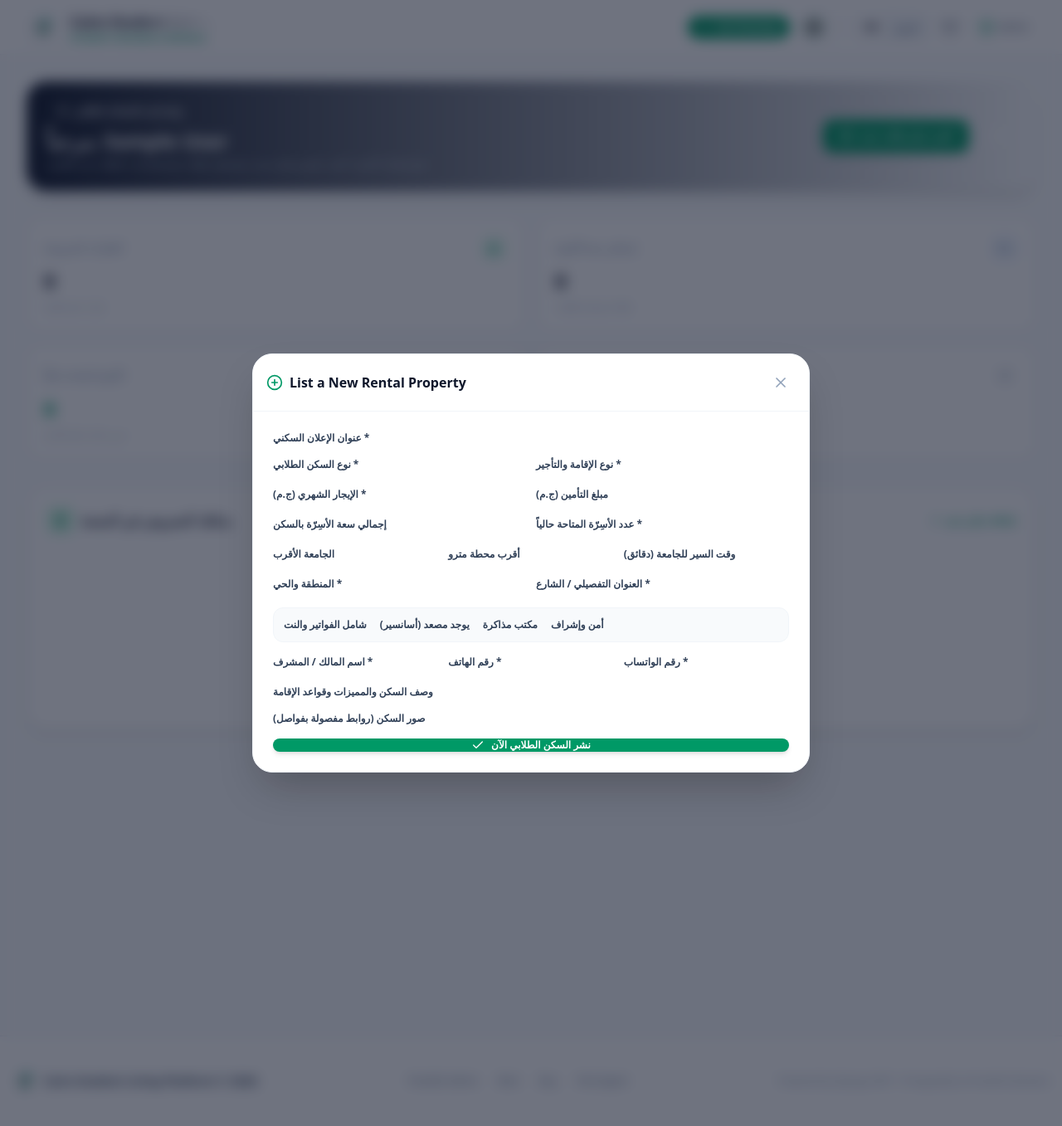
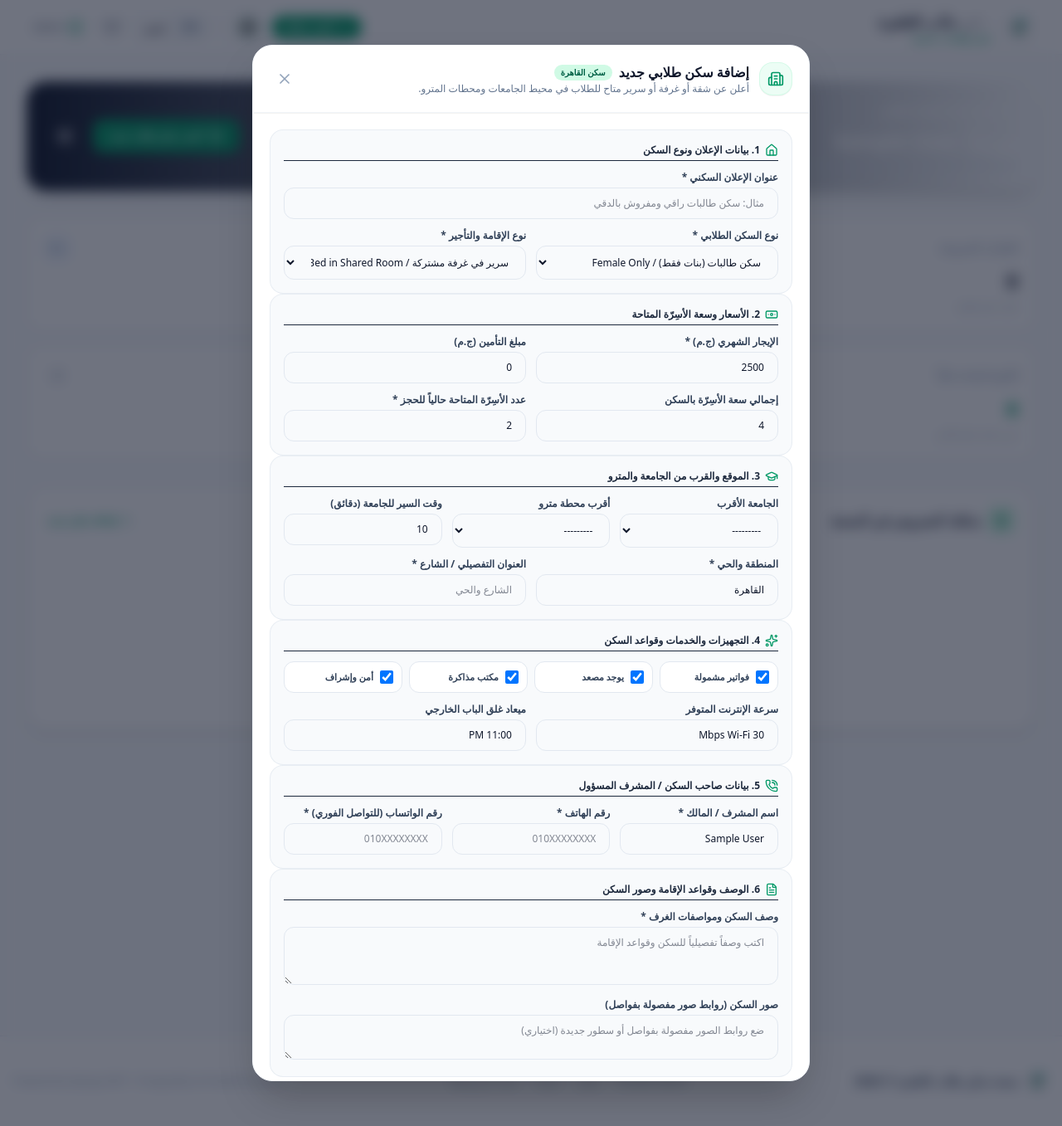
Before and after one commit to solo3li/rental-website-development--4-, a Django app: page /accounts/dashboard/ in a window 1280 px wide, after a click on "أضف سكنك". Shown: the whole page at 83% size. Run offline with Django 5.2, Linux system fonts and the light colour scheme; the visitor is signed in with stand-in values (Sample User, id 1); data that the repository does not hold is empty; grey boxes are pictures that could not be loaded.

Commit message:
feat: add property form, detail modal template, and core context processor

```diff
--- a/rental_project/apps/core/context_processors.py
+++ b/rental_project/apps/core/context_processors.py
@@ -190,14 +190,35 @@ def global_context(request):
     if lang in ['en', 'ar']:
         request.session['lang'] = lang
     else:
-        lang = request.session.get('lang', 'en')
+        lang = request.session.get('lang', 'ar')
 
     direction = 'rtl' if lang == 'ar' else 'ltr'
-    t = TRANSLATIONS.get(lang, TRANSLATIONS['en'])
+    t = TRANSLATIONS.get(lang, TRANSLATIONS['ar'])
+
+    # Global Forms for Modals across all views
+    property_form = None
+    tour_form = None
+    try:
+        from apps.properties.forms import PropertyForm
+        from apps.tours.forms import TourBookingForm
+
+        init_prop = {}
+        if request.user.is_authenticated:
+            init_prop['agent_name'] = request.user.get_full_name() or request.user.username
+            if hasattr(request.user, 'profile'):
+                init_prop['agent_phone'] = getattr(request.user.profile, 'phone', '') or ''
+                init_prop['whatsapp_number'] = getattr(request.user.profile, 'whatsapp', '') or getattr(request.user.profile, 'phone', '') or ''
+
+        property_form = PropertyForm(initial=init_prop)
+        tour_form = TourBookingForm()
+    except Exception:
+        pass
 
     return {
         'current_lang': lang,
         'direction': direction,
         'is_ar': lang == 'ar',
         't': t,
+        'property_form': property_form,
+        'tour_form': tour_form,
     }
--- a/rental_project/apps/properties/forms.py
+++ b/rental_project/apps/properties/forms.py
@@ -16,6 +16,30 @@ class PropertyForm(forms.ModelForm):
             'placeholder': 'تكييف، مروحة، ثلاجة، سخان، غسالة، شرفة...',
             'class': 'w-full px-4 py-2.5 rounded-xl border border-slate-200 focus:outline-none focus:ring-2 focus:ring-emerald-500 text-xs'
         })
+    )
+    floor_number = forms.IntegerField(
+        required=False,
+        initial=1,
+        widget=forms.NumberInput(attrs={'class': 'w-full px-4 py-2.5 rounded-xl border border-slate-200 focus:ring-2 focus:ring-emerald-500 text-xs', 'placeholder': '1'})
+    )
+    description = forms.CharField(
+        required=False,
+        widget=forms.Textarea(attrs={'rows': 2, 'class': 'w-full px-4 py-2.5 rounded-xl border border-slate-200 focus:ring-2 focus:ring-emerald-500 text-xs', 'placeholder': 'English description (optional)'})
+    )
+    deposit_egp = forms.DecimalField(
+        required=False,
+        initial=0,
+        widget=forms.NumberInput(attrs={'class': 'w-full px-4 py-2.5 rounded-xl border border-slate-200 focus:ring-2 focus:ring-emerald-500 text-xs', 'placeholder': '1000'})
+    )
+    total_capacity = forms.IntegerField(
+        required=False,
+        initial=4,
+        widget=forms.NumberInput(attrs={'class': 'w-full px-4 py-2.5 rounded-xl border border-slate-200 focus:ring-2 focus:ring-emerald-500 text-xs', 'placeholder': '4'})
+    )
+    walking_minutes = forms.IntegerField(
+        required=False,
+        initial=10,
+        widget=forms.NumberInput(attrs={'class': 'w-full px-4 py-2.5 rounded-xl border border-slate-200 focus:ring-2 focus:ring-emerald-500 text-xs', 'placeholder': '10'})
     )
 
     class Meta:
--- a/rental_project/templates/properties/partials/modals.html
+++ b/rental_project/templates/properties/partials/modals.html
@@ -188,20 +188,38 @@
 </div>
 
 <!-- 2. Add Property Modal -->
-<div id="addPropertyModal" class="fixed inset-0 z-50 bg-slate-900/60 backdrop-blur-sm hidden items-center justify-center p-4 overflow-y-auto">
-  <div class="relative w-full max-w-2xl bg-white rounded-3xl shadow-2xl border border-slate-100 overflow-hidden my-auto max-h-[90vh] flex flex-col">
-    <div class="p-4 border-b border-slate-100 flex items-center justify-between bg-white">
-      <h3 class="font-bold text-slate-900 text-base flex items-center gap-2">
-        <i data-lucide="plus-circle" class="w-5 h-5 text-emerald-600"></i>
-        <span>{{ t.listNewProperty }}</span>
+<div id="addPropertyModal" class="fixed inset-0 z-50 bg-slate-900/60 backdrop-blur-sm hidden items-center justify-center p-3 sm:p-4 overflow-y-auto">
+  <div class="relative w-full max-w-2xl bg-white rounded-3xl shadow-2xl border border-slate-100 overflow-hidden my-auto max-h-[92vh] flex flex-col">
+
+    <!-- Modal Header -->
+    <div class="p-5 border-b border-slate-100 flex items-center justify-between bg-white sticky top-0 z-20 shadow-2xs">
+      <div class="flex items-center gap-3">
+        <div class="w-10 h-10 rounded-2xl bg-emerald-50 text-emerald-600 flex items-center justify-center border border-emerald-100/80 shadow-2xs">
+          <i data-lucide="building-2" class="w-5 h-5"></i>
+        </div>
+        <div>
+          <h3 class="font-extrabold text-slate-900 text-base flex items-center gap-2">
+            <span>إضافة سكن طلابي جديد</span>
+            <span class="px-2 py-0.5 rounded-full bg-emerald-100 text-emerald-800 text-[10px] font-bold">سكن القاهرة</span>
           </h3>
-      <button onclick="window.closeModal('addPropertyModal')" class="p-2 rounded-xl text-slate-400 hover:text-slate-700 hover:bg-slate-100">
+          <p class="text-xs text-slate-500">أعلن عن شقة أو غرفة أو سرير متاح للطلاب في محيط الجامعات ومحطات المترو.</p>
+        </div>
+      </div>
+      <button onclick="window.closeModal('addPropertyModal')" class="p-2 rounded-xl text-slate-400 hover:text-slate-700 hover:bg-slate-100 transition cursor-pointer">
         <i data-lucide="x" class="w-5 h-5"></i>
       </button>
     </div>
 
-    <form method="POST" action="/property/create/" class="p-6 overflow-y-auto space-y-4 text-xs">
+    <!-- Modal Form -->
+    <form method="POST" action="/property/create/" class="p-5 sm:p-6 overflow-y-auto space-y-5 text-xs">
       {% csrf_token %}
+
+      <!-- Section 1: Basic Info & Housing Type -->
+      <div class="p-4 rounded-2xl bg-slate-50 border border-slate-200/70 space-y-3">
+        <div class="flex items-center gap-1.5 font-bold text-slate-800 text-xs pb-1 border-b border-slate-200/50">
+          <i data-lucide="home" class="w-4 h-4 text-emerald-600"></i>
+          <span>1. بيانات الإعلان ونوع السكن</span>
+        </div>
 
         <div>
           <label class="block font-bold text-slate-700 mb-1">عنوان الإعلان السكني *</label>
@@ -217,6 +235,14 @@
             <label class="block font-bold text-slate-700 mb-1">نوع الإقامة والتأجير *</label>
             {{ property_form.rental_type }}
           </div>
+        </div>
+      </div>
+
+      <!-- Section 2: Pricing & Bed Capacity -->
+      <div class="p-4 rounded-2xl bg-slate-50 border border-slate-200/70 space-y-3">
+        <div class="flex items-center gap-1.5 font-bold text-slate-800 text-xs pb-1 border-b border-slate-200/50">
+          <i data-lucide="banknote" class="w-4 h-4 text-emerald-600"></i>
+          <span>2. الأسعار وسعة الأسِرّة المتاحة</span>
         </div>
 
         <div class="grid grid-cols-1 sm:grid-cols-2 gap-3">
@@ -236,9 +262,17 @@
             {{ property_form.total_capacity }}
           </div>
           <div>
-          <label class="block font-bold text-slate-700 mb-1">عدد الأسِرّة المتاحة حالياً *</label>
+            <label class="block font-bold text-slate-700 mb-1">عدد الأسِرّة المتاحة حالياً للحجز *</label>
             {{ property_form.available_beds }}
           </div>
+        </div>
+      </div>
+
+      <!-- Section 3: Proximity to Universities & Metro -->
+      <div class="p-4 rounded-2xl bg-slate-50 border border-slate-200/70 space-y-3">
+        <div class="flex items-center gap-1.5 font-bold text-slate-800 text-xs pb-1 border-b border-slate-200/50">
+          <i data-lucide="graduation-cap" class="w-4 h-4 text-emerald-600"></i>
+          <span>3. الموقع والقرب من الجامعة والمترو</span>
         </div>
 
         <div class="grid grid-cols-1 sm:grid-cols-3 gap-3">
@@ -266,29 +300,56 @@
             {{ property_form.address }}
           </div>
         </div>
+      </div>
 
-      <div class="flex flex-wrap items-center gap-4 p-3 bg-slate-50 rounded-xl border border-slate-100">
-        <label class="flex items-center gap-2 cursor-pointer font-bold text-slate-700">
+      <!-- Section 4: Amenities & Curfew -->
+      <div class="p-4 rounded-2xl bg-slate-50 border border-slate-200/70 space-y-3">
+        <div class="flex items-center gap-1.5 font-bold text-slate-800 text-xs pb-1 border-b border-slate-200/50">
+          <i data-lucide="sparkles" class="w-4 h-4 text-emerald-600"></i>
+          <span>4. التجهيزات والخدمات وقواعد السكن</span>
+        </div>
+
+        <div class="grid grid-cols-2 sm:grid-cols-4 gap-2">
+          <label class="flex items-center gap-2 p-2.5 bg-white rounded-xl border border-slate-200 cursor-pointer hover:border-emerald-400 transition">
             {{ property_form.bills_included }}
-          <span>شامل الفواتير والنت</span>
+            <span class="font-bold text-slate-700 text-[11px]">فواتير مشمولة</span>
           </label>
-        <label class="flex items-center gap-2 cursor-pointer font-bold text-slate-700">
+          <label class="flex items-center gap-2 p-2.5 bg-white rounded-xl border border-slate-200 cursor-pointer hover:border-emerald-400 transition">
             {{ property_form.has_elevator }}
-          <span>يوجد مصعد (أسانسير)</span>
+            <span class="font-bold text-slate-700 text-[11px]">يوجد مصعد</span>
           </label>
-        <label class="flex items-center gap-2 cursor-pointer font-bold text-slate-700">
+          <label class="flex items-center gap-2 p-2.5 bg-white rounded-xl border border-slate-200 cursor-pointer hover:border-emerald-400 transition">
             {{ property_form.study_desk }}
-          <span>مكتب مذاكرة</span>
+            <span class="font-bold text-slate-700 text-[11px]">مكتب مذاكرة</span>
           </label>
-        <label class="flex items-center gap-2 cursor-pointer font-bold text-slate-700">
+          <label class="flex items-center gap-2 p-2.5 bg-white rounded-xl border border-slate-200 cursor-pointer hover:border-emerald-400 transition">
             {{ property_form.is_supervised }}
-          <span>أمن وإشراف</span>
+            <span class="font-bold text-slate-700 text-[11px]">أمن وإشراف</span>
           </label>
+        </div>
+
+        <div class="grid grid-cols-1 sm:grid-cols-2 gap-3 pt-1">
+          <div>
+            <label class="block font-bold text-slate-700 mb-1">سرعة الإنترنت المتوفر</label>
+            {{ property_form.wifi_speed }}
+          </div>
+          <div>
+            <label class="block font-bold text-slate-700 mb-1">ميعاد غلق الباب الخارجي</label>
+            {{ property_form.curfew_time }}
+          </div>
+        </div>
+      </div>
+
+      <!-- Section 5: Owner / Supervisor Contact Details -->
+      <div class="p-4 rounded-2xl bg-slate-50 border border-slate-200/70 space-y-3">
+        <div class="flex items-center gap-1.5 font-bold text-slate-800 text-xs pb-1 border-b border-slate-200/50">
+          <i data-lucide="phone-call" class="w-4 h-4 text-emerald-600"></i>
+          <span>5. بيانات صاحب السكن / المشرف المسؤول</span>
         </div>
 
         <div class="grid grid-cols-1 sm:grid-cols-3 gap-3">
           <div>
-          <label class="block font-bold text-slate-700 mb-1">اسم المالك / المشرف *</label>
+            <label class="block font-bold text-slate-700 mb-1">اسم المشرف / المالك *</label>
             {{ property_form.agent_name }}
           </div>
           <div>
@@ -296,25 +357,36 @@
             {{ property_form.agent_phone }}
           </div>
           <div>
-          <label class="block font-bold text-slate-700 mb-1">رقم الواتساب *</label>
+            <label class="block font-bold text-slate-700 mb-1">رقم الواتساب (للتواصل الفوري) *</label>
             {{ property_form.whatsapp_number }}
           </div>
         </div>
+      </div>
+
+      <!-- Section 6: Description & Photos -->
+      <div class="p-4 rounded-2xl bg-slate-50 border border-slate-200/70 space-y-3">
+        <div class="flex items-center gap-1.5 font-bold text-slate-800 text-xs pb-1 border-b border-slate-200/50">
+          <i data-lucide="file-text" class="w-4 h-4 text-emerald-600"></i>
+          <span>6. الوصف وقواعد الإقامة وصور السكن</span>
+        </div>
 
         <div>
-        <label class="block font-bold text-slate-700 mb-1">وصف السكن والمميزات وقواعد الإقامة</label>
+          <label class="block font-bold text-slate-700 mb-1">وصف السكن ومواصفات الغرف *</label>
           {{ property_form.description_ar }}
         </div>
 
         <div>
-        <label class="block font-bold text-slate-700 mb-1">صور السكن (روابط مفصولة بفواصل)</label>
+          <label class="block font-bold text-slate-700 mb-1">صور السكن (روابط صور مفصولة بفواصل)</label>
           {{ property_form.images_text }}
         </div>
+      </div>
 
-      <button type="submit" class="w-full py-3.5 rounded-xl bg-emerald-600 hover:bg-emerald-700 text-white font-bold transition flex items-center justify-center gap-2 cursor-pointer shadow-md">
-        <i data-lucide="check" class="w-4 h-4"></i>
+      <div class="pt-2">
+        <button type="submit" class="w-full py-3.5 rounded-xl bg-gradient-to-r from-emerald-600 to-teal-700 hover:from-emerald-700 hover:to-teal-800 text-white font-extrabold text-sm transition flex items-center justify-center gap-2 cursor-pointer shadow-lg shadow-emerald-700/20 transform hover:scale-[1.01]">
+          <i data-lucide="check-circle-2" class="w-5 h-5"></i>
           <span>نشر السكن الطلابي الآن</span>
         </button>
+      </div>
     </form>
   </div>
 </div>
```
Lines whose indentation alone changed are shown as unchanged.
